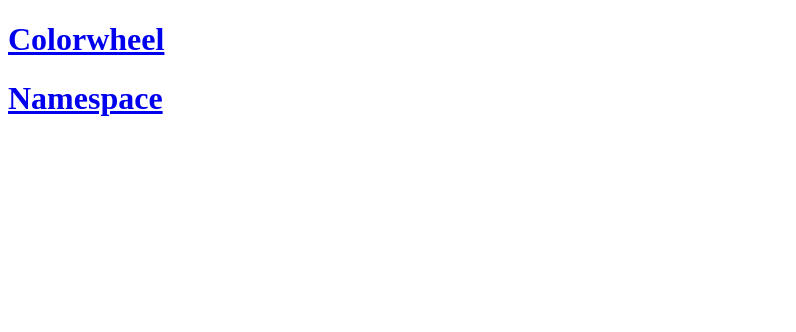
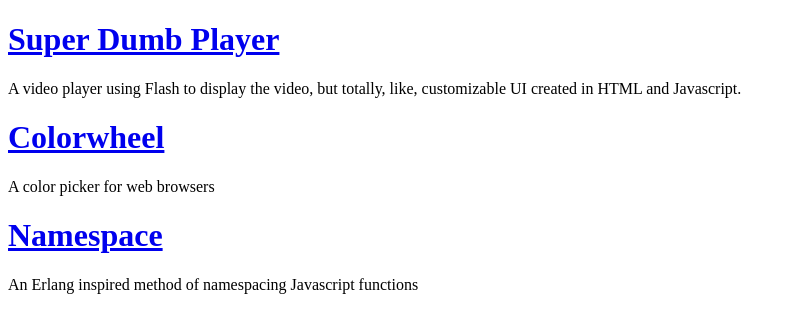
Before and after one commit to jweir/jweir.github.com, a plain HTML site: page index.html in a window 1280 px wide. Shown: the whole page, without its empty margins (0-796 px from the left). Drawn offline with Linux system fonts and the light colour scheme.

Commit message:
Added Super Dumb

```diff
--- a/index.html
+++ b/index.html
@@ -9,8 +9,14 @@
 	<!-- Date: 2010-02-12 -->
 </head>
 <body>
+  <h1><a href="http://jweir.github.com/Super-Dumb-Player">Super Dumb Player</a></h1>
+  <p>A video player using Flash to display the video, but totally, like, customizable UI created in HTML and Javascript.</p>
+
   <h1><a href="http://jweir.github.com/colorwheel">Colorwheel</a></h1>
+  <p>A color picker for web browsers</p>
+
   <h1><a href="http://jweir.github.com/namespace">Namespace</a></h1>
+  <p>An Erlang inspired method of namespacing Javascript functions</p>
   <script type="text/javascript">
 
     var _gaq = _gaq || [];
```
